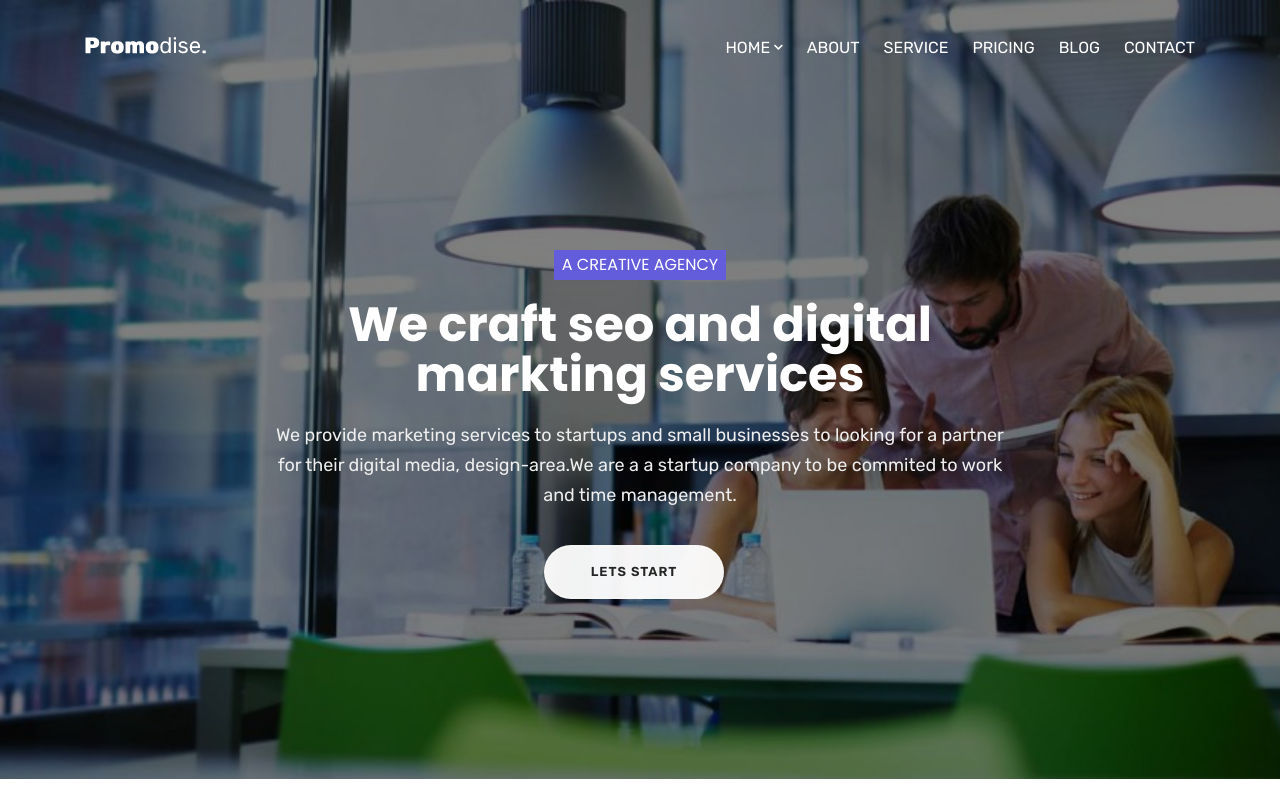
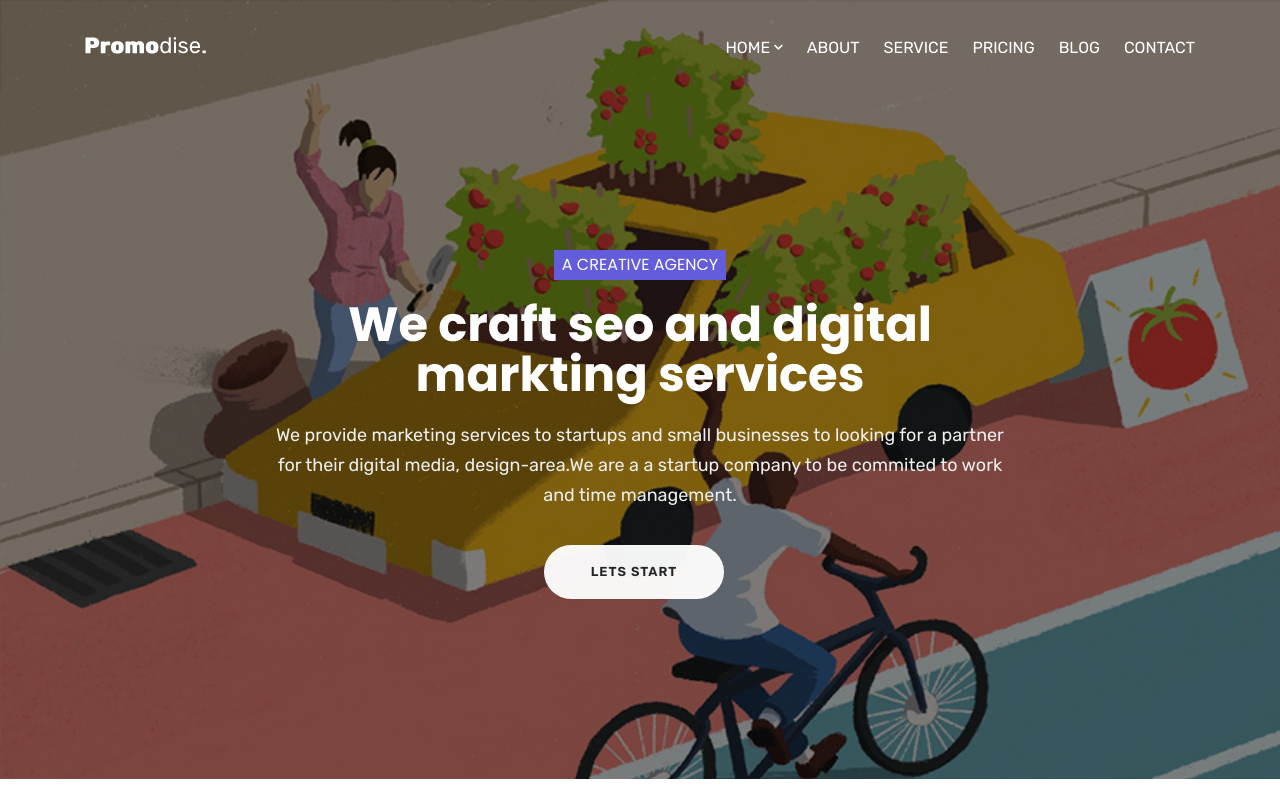
Before and after one commit to pjkirby31/withoutacar, a website: page theme/index.html in a window 1280 px wide. Shown: the top 800 px of the page. Drawn offline with Linux system fonts and the light colour scheme; some packages are replaced by stand-ins of ours.

Commit message:
web template because praneel told me to do so.

```diff
--- a/theme/css/style.css
+++ b/theme/css/style.css
@@ -623,7 +623,7 @@ ul.dropdown-menu li {
 }
 
 .banner-3 {
-  background: url("../images/banner/banner-bg.jpg");
+  background: url("../images/banner/New-Internationlist-Car-Free-Cities.jpg");
   background-size: cover;
   position: relative;
 }
```
Also changed, not shown: theme/images/banner/New-Internationlist-Car-Free-Cities.jpg (added).
